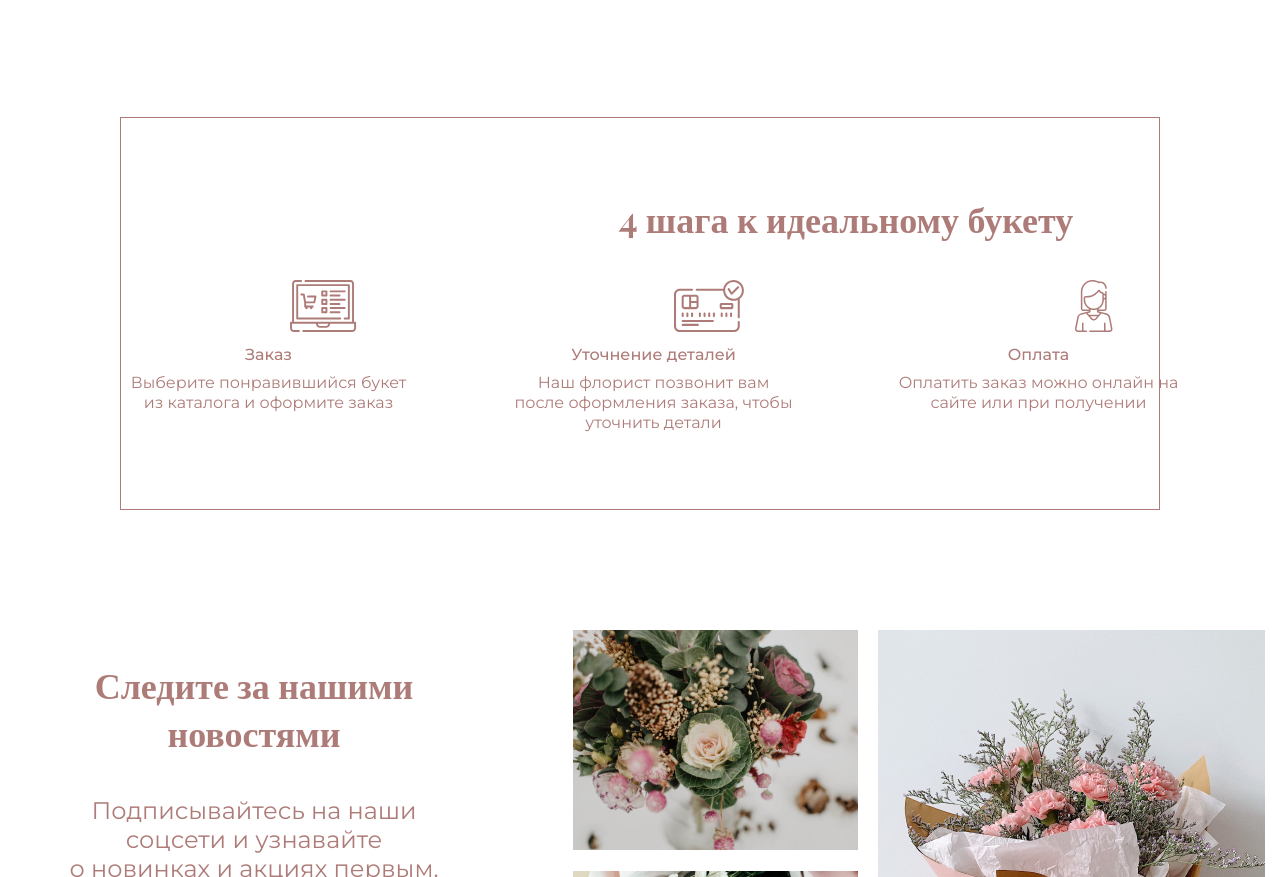
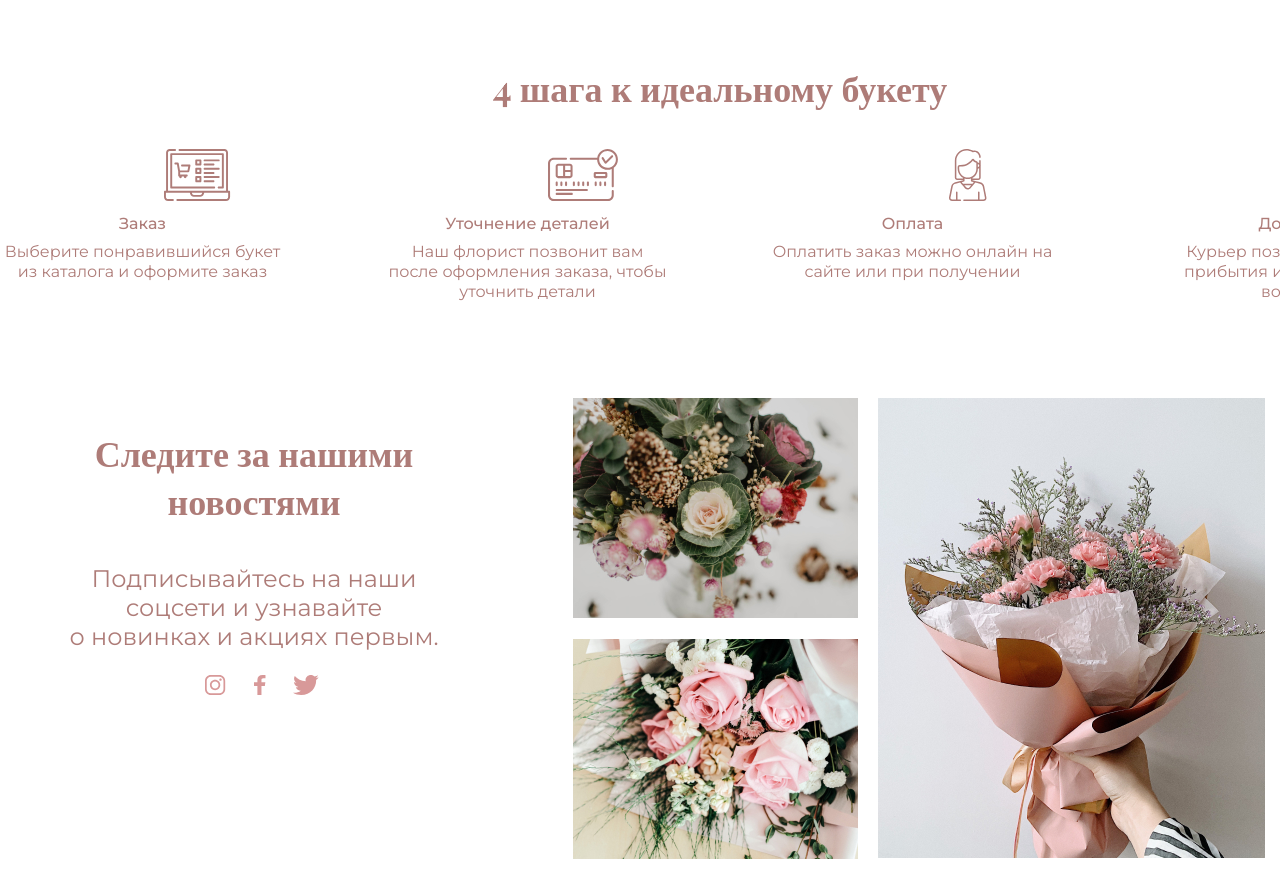
Before and after one commit to nokhen/flowers, a plain HTML site: page index.html in a window 1280 px wide. Shown: the part 2650-3527 px from the top of the page. Drawn offline with nearby package versions, Linux system fonts and the light colour scheme; a web font is replaced by a local one.

Commit message:
Add files via upload

```diff
--- a/index.html
+++ b/index.html
@@ -139,7 +139,7 @@
         </div>
       </div>
     </section>
-    <section class="border">
+    <section class="">
       <div class="border-main">
       <h2 class="fh2">4 шага к идеальному букету</h2>
       <div class="zakaz">
```
